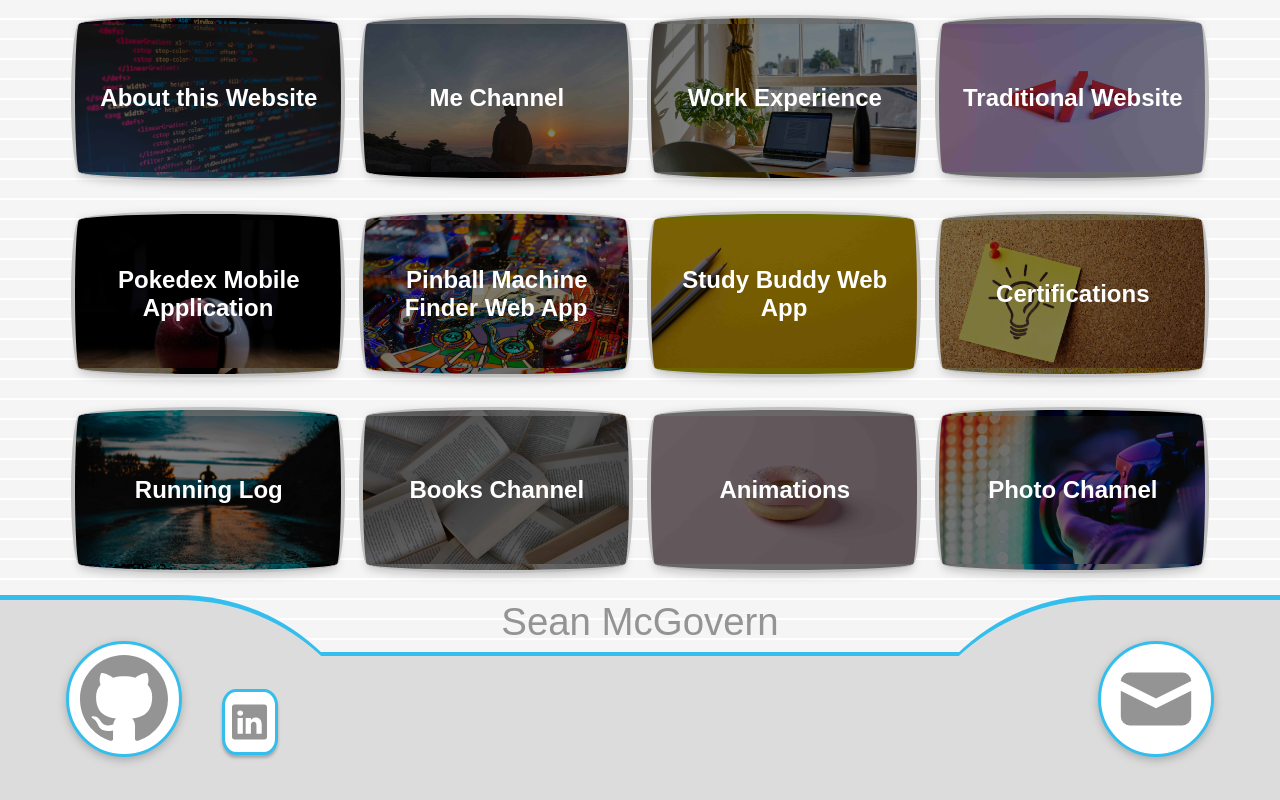
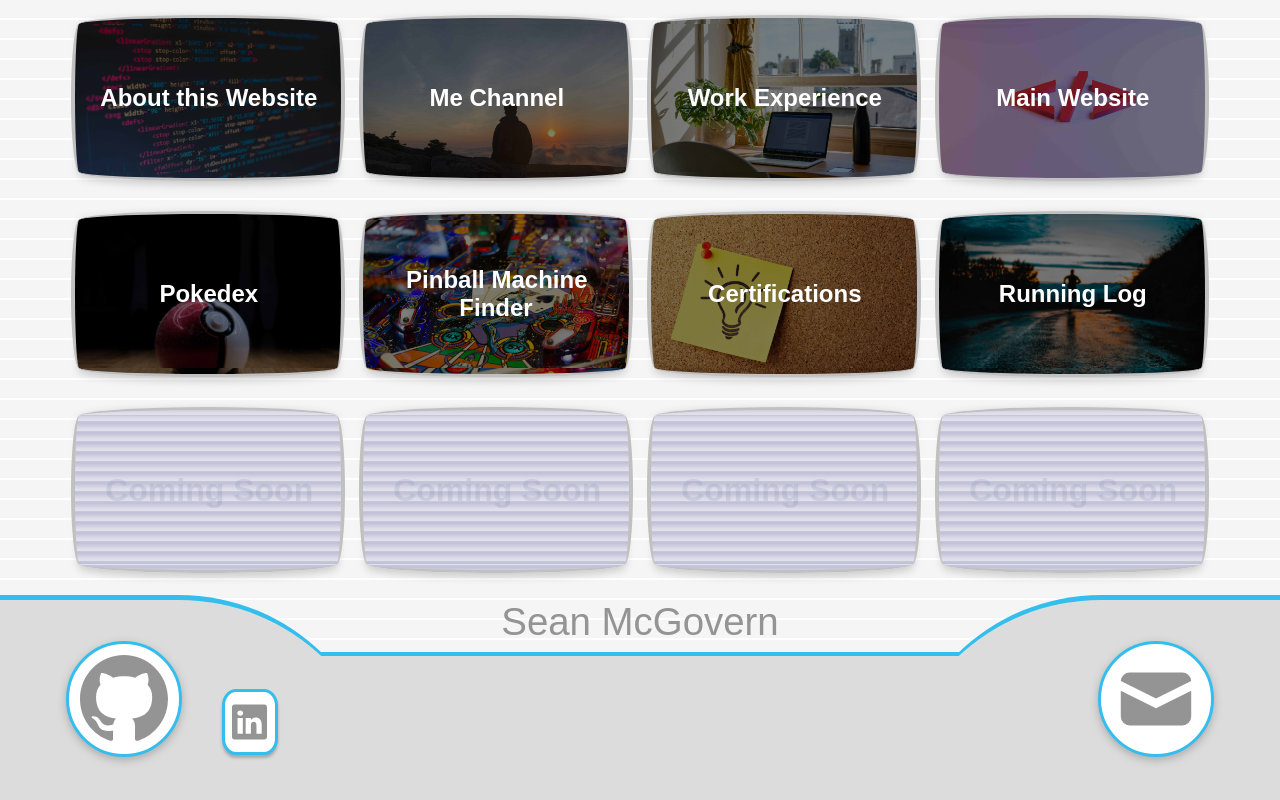
Before and after one commit to seanrmcgovern/wiibsite, a React (Create React App) app: page / in a window 1280 px wide. Built offline with nearby package versions, Linux system fonts and the light colour scheme; a web font is replaced by a local one.

Commit message:
Added 'Coming Soon' cards

```diff
--- a/src/App.css
+++ b/src/App.css
@@ -24,6 +24,12 @@
     white
   );
   background-size: 100% 20px;
+}
+
+@media only screen and (max-width: 600px) {
+  .menu {
+    overflow: scroll;
+  }
 }
 
 a {
--- a/src/App.js
+++ b/src/App.js
@@ -67,7 +67,7 @@ function App() {
             // Photo by <a href="https://unsplash.com/es/@mikeyharris?utm_source=unsplash&utm_medium=referral&utm_content=creditCopyText">Mikey Harris</a> on <a href="https://unsplash.com/s/photos/work-from-home?utm_source=unsplash&utm_medium=referral&utm_content=creditCopyText">Unsplash</a>
           />
           <MenuCard
-            value="Traditional Website"
+            value="Main Website"
             id={3}
             openId={openId}
             updateOpenId={updateOpenId}
@@ -76,7 +76,7 @@ function App() {
             // https://unsplash.com/photos/_t-l5FFH8VA?utm_source=unsplash&utm_medium=referral&utm_content=creditShareLink
           />
           <MenuCard
-            value="Pokedex Mobile Application"
+            value="Pokedex"
             id={4}
             openId={openId}
             updateOpenId={updateOpenId}
@@ -85,7 +85,7 @@ function App() {
             // Photo by <a href="https://unsplash.com/@shugo88?utm_source=unsplash&utm_medium=referral&utm_content=creditCopyText">Don H</a> on <a href="https://unsplash.com/s/photos/pokemon?utm_source=unsplash&utm_medium=referral&utm_content=creditCopyText">Unsplash</a>
           />
           <MenuCard
-            value="Pinball Machine Finder Web App"
+            value="Pinball Machine Finder"
             id={5}
             openId={openId}
             updateOpenId={updateOpenId}
@@ -94,17 +94,8 @@ function App() {
             // Photo by <a href="https://unsplash.com/@hjmckean?utm_source=unsplash&utm_medium=referral&utm_content=creditCopyText">Heather McKean</a> on <a href="https://unsplash.com/s/photos/pinball?utm_source=unsplash&utm_medium=referral&utm_content=creditCopyText">Unsplash</a>
           />
           <MenuCard
-            value="Study Buddy Web App"
+            value="Certifications"
             id={6}
-            openId={openId}
-            updateOpenId={updateOpenId}
-            content={<div>hello</div>}
-            bgImage={"/study1-min.jpg"}
-            // Photo by <a href="https://unsplash.com/@joannakosinska?utm_source=unsplash&utm_medium=referral&utm_content=creditCopyText">Joanna Kosinska</a> on <a href="https://unsplash.com/s/photos/study-website?utm_source=unsplash&utm_medium=referral&utm_content=creditCopyText">Unsplash</a>
-          />
-          <MenuCard
-            value="Certifications"
-            id={7}
             openId={openId}
             updateOpenId={updateOpenId}
             content={<div>hello</div>}
@@ -113,7 +104,7 @@ function App() {
           />
           <MenuCard
             value="Running Log"
-            id={8}
+            id={7}
             openId={openId}
             updateOpenId={updateOpenId}
             content={<div>hello</div>}
@@ -121,30 +112,34 @@ function App() {
             // Photo by <a href="https://unsplash.com/@we_are_rising?utm_source=unsplash&utm_medium=referral&utm_content=creditCopyText">lucas Favre</a> on <a href="https://unsplash.com/@we_are_rising?utm_source=unsplash&utm_medium=referral&utm_content=creditCopyText">Unsplash</a>
           />
           <MenuCard
-            value="Books Channel"
+            id={8}
+            openId={openId}
+            updateOpenId={updateOpenId}
+            content={<div>hello</div>}
+            isComingSoonBlock={true}
+            // Photo by <a href="https://unsplash.com/@joannakosinska?utm_source=unsplash&utm_medium=referral&utm_content=creditCopyText">Joanna Kosinska</a> on <a href="https://unsplash.com/s/photos/study-website?utm_source=unsplash&utm_medium=referral&utm_content=creditCopyText">Unsplash</a>
+          />
+          <MenuCard
             id={9}
             openId={openId}
             updateOpenId={updateOpenId}
             content={<div>hello</div>}
-            bgImage={"/books-min.jpg"}
+            isComingSoonBlock={true}
             // Photo by <a href="https://unsplash.com/ja/@iuliavrinceanu?utm_source=unsplash&utm_medium=referral&utm_content=creditCopyText">Vrînceanu Iulia</a> on <a href="https://unsplash.com/s/photos/books?utm_source=unsplash&utm_medium=referral&utm_content=creditCopyText">Unsplash</a>
           />
           <MenuCard
-            value="Animations"
             id={10}
             openId={openId}
             updateOpenId={updateOpenId}
             content={<div>hello</div>}
-            bgImage={"/donut-min.jpg"}
-            // Photo by <a href="https://unsplash.com/@ayushxb?utm_source=unsplash&utm_medium=referral&utm_content=creditCopyText">Ayush Bharshankar</a> on <a href="https://unsplash.com/s/photos/animation-blender?utm_source=unsplash&utm_medium=referral&utm_content=creditCopyText">Unsplash</a>
+            isComingSoonBlock={true}
           />
           <MenuCard
-            value="Photo Channel"
             id={11}
             openId={openId}
             updateOpenId={updateOpenId}
             content={<div>hello</div>}
-            bgImage={"/camera1-min.jpg"}
+            isComingSoonBlock={true}
             // Photo by <a href="https://unsplash.com/@jannisjansson?utm_source=unsplash&utm_medium=referral&utm_content=creditCopyText">Jannis Edelmann</a> on <a href="https://unsplash.com/s/photos/camera?utm_source=unsplash&utm_medium=referral&utm_content=creditCopyText">Unsplash</a>
           />
         </AnimateSharedLayout>
@@ -213,7 +208,6 @@ function App() {
         style={{
           width: "100%",
           marginTop: "1%",
-          // height: "18vh",
           display: "flex",
           justifyContent: "space-between",
         }}
--- a/src/MenuCard.js
+++ b/src/MenuCard.js
@@ -4,7 +4,16 @@ import "./card.css";
 import "./App.css";
 import { IoClose } from "react-icons/io5";
 
-function MenuCard({ value, id, openId, updateOpenId, content, bgImage }) {
+function MenuCard({
+  value,
+  id,
+  openId,
+  updateOpenId,
+  content,
+  bgImage,
+  isComingSoonBlock,
+}) {
+  const additionalBackgroundClass = isComingSoonBlock ? " tv-card" : "";
   return (
     <Fragment>
       {openId === id && (
@@ -63,14 +72,18 @@ function MenuCard({ value, id, openId, updateOpenId, content, bgImage }) {
       )}
       <motion.div
         onClick={() => updateOpenId(id)}
-        className="normal-card"
+        className={"normal-card" + additionalBackgroundClass}
         layoutId={`expandable-card-${id}`}
-        style={{
-          backgroundImage: `linear-gradient(
-          rgba(0, 0, 0, 0.5),
-          rgba(0, 0, 0, 0.5)
-        ), url(${bgImage})`,
-        }}
+        style={
+          !isComingSoonBlock
+            ? {
+                backgroundImage: `linear-gradient(
+            rgba(0, 0, 0, 0.5),
+            rgba(0, 0, 0, 0.5)
+          ), url(${bgImage})`,
+              }
+            : {}
+        }
         transition={{ ease: "easeOut", duration: 0.5 }}
       >
         {/* <img
@@ -78,7 +91,14 @@ function MenuCard({ value, id, openId, updateOpenId, content, bgImage }) {
           style={{ objectFit: "cover", height: "20vh" }}
           alt={"Title"}
         ></img> */}
-        <h1 style={{ margin: "auto", fontSize: "1.5rem" }}>{value}</h1>
+        <h1
+          style={{
+            margin: "auto",
+            fontSize: isComingSoonBlock ? "2rem" : "1.5rem",
+          }}
+        >
+          {isComingSoonBlock ? "Coming Soon" : value}
+        </h1>
       </motion.div>
       {/* <motion.img
         src={bgImage}
--- a/src/TimelineEvents.js
+++ b/src/TimelineEvents.js
@@ -13,7 +13,7 @@ export const TimelineEvents = [
     location: "Crutchfield Corporation",
     date: "Oct. 2021 - present",
     description: "C#, SQL Server, TypeScript development",
-    skills: ".NET API | ASP.NET Web applications | VueJS",
+    skills: ".NET API, ASP.NET Web applications, VueJS",
     icon: <FaLaptopCode />,
   },
   {
@@ -21,7 +21,7 @@ export const TimelineEvents = [
     location: "Investure LLC",
     date: "Sept. 2019 - May 2021",
     description: "C#, JavaScript development",
-    skills: ".NET API | ReactJS",
+    skills: ".NET API, ReactJS",
     icon: <SiCsharp />,
   },
   {
--- a/src/card.css
+++ b/src/card.css
@@ -3,7 +3,6 @@
   height: 20vh;
   display: grid;
   place-items: end center;
-  margin: 10px;
   border-top-style: solid;
   border-bottom-style: solid;
   background-color: gainsboro;
@@ -11,7 +10,6 @@
   /* background-repeat: no-repeat; */
   background-size: cover;
   color: white;
-  /* background-color: #cccccc; */
   flex: 1 0 20%;
   margin: 15px;
   position: relative;
@@ -23,7 +21,20 @@
   box-shadow: 0 3px 10px rgb(0 0 0 / 0.2);
   z-index: 1;
   transition: box-shadow 0.25s ease-out, border-color 0.25s ease-out;
-  background-blend-mode: color-burn;
+  max-width: 45%;
+}
+
+@media only screen and (max-width: 600px) {
+  .normal-card {
+    margin: 10px;
+    min-width: 40%;
+  }
+  .normal-card h1{
+    font-size: 12px;
+    /* color:var(--fg);
+    padding: 5px;
+    text-align: center; */
+  }
 }
 
 .normal-card:hover {
@@ -159,3 +170,143 @@
   background-color: white;
   opacity: 0;
 }
+
+@keyframes move-it {
+  0% {
+    background-position: initial;
+  }
+  100% {
+    background-position: 0px -100px;
+  }
+}
+
+.tv-card {
+  background: repeating-linear-gradient(
+  0deg,
+  #e0e0eb,
+  #e0e0eb 2%,
+  #c1c1d7 8%,
+  #c1c1d7 10%
+);
+  background-size: 100px 100px;
+  animation: move-it 10s linear infinite;
+  color: rgba(131, 131, 175, 0.2);
+  font-size: 24px;
+}
+
+.tv-card h1{
+  font-size: 50px;
+}
+
+.tv-card:hover {
+  border-color: #C1C0C1;
+  box-shadow: none;
+}
+
+.tv-card:hover::before {
+  border-color: #C1C0C1;
+}
+
+
+/* body {
+  background-color: #f0f5f5;
+  // background: radial-gradient(ellipse at center, #444756 0%,#1d1b26 100%);
+  background: radial-gradient(ellipse at center, #0a0f0f 0%, #f0f5f5 100%);
+  color: #fff;
+}
+
+html,
+body {
+  height: 100%;
+}
+
+.main-wrapper {
+  position: relative;
+  padding: 0;
+  min-height: 100%;
+  display: flex;
+  justify-content: center;
+  align-items: center;
+}
+
+.loader {
+  position: relative;
+  font-size: 60px;
+  text-align: center;
+  margin: 0;
+  padding: 0;
+  z-index: 1;
+}
+
+.noise-wrapper {
+  position: absolute;
+  left: 0;
+  top: 0;
+  width: 100%;
+  height: 100%;
+  opacity: 0;
+  overflow: hidden;
+  z-index: 10;
+
+  &:after {
+    content: '';
+    position: absolute;
+    top: 0;
+    right: 0;
+    bottom: 0;
+    left: 0;
+    // background: radial-gradient(ellipse at center, rgba(0,0,0,0.12) 0%,rgba(0,0,0,0.15) 50%);
+  }
+}
+
+.noise {
+  position: absolute;
+  top: -500px;
+  right: -500px;
+  bottom: -500px;
+  left: -500px;
+  background: transparent url(https://www.dropbox.com/s/h7ab1c82ctzy83n/noise.png?raw=1) 0 0;
+  background-size: 320px 320px;
+	opacity: 1;
+	animation: noise 1s steps(2,end) infinite both;
+}
+
+@keyframes noise {
+  0% {
+    transform: translateX(0px,0px); }
+  10% {
+    transform: translate(-100px, 100px);
+  }
+  20% {
+    transform: translate(150px, -100px);
+  }
+  30% {
+    transform: translate(-100px,100px);
+  }
+  40% {
+    transform: translate(100px, -150px);
+  }
+  50% {
+    transform: translate(-100px, 200px);
+  }
+  60% {
+    transform: translate(-200px, -100px);
+  }
+  70% {
+    transform: translateY(50px, 100px);
+  }
+  80% {
+    transform: translate(100px, -150px);
+  }
+  90% {
+    transform: translate(0px, 200px);
+  }
+  100% {
+    transform: translate(-100px, 100px);
+  }
+} */
+/* $(window).on('load', addNoise);
+
+function addNoise() {
+  $('.noise-wrapper').css('opacity',1);
+} */
```
